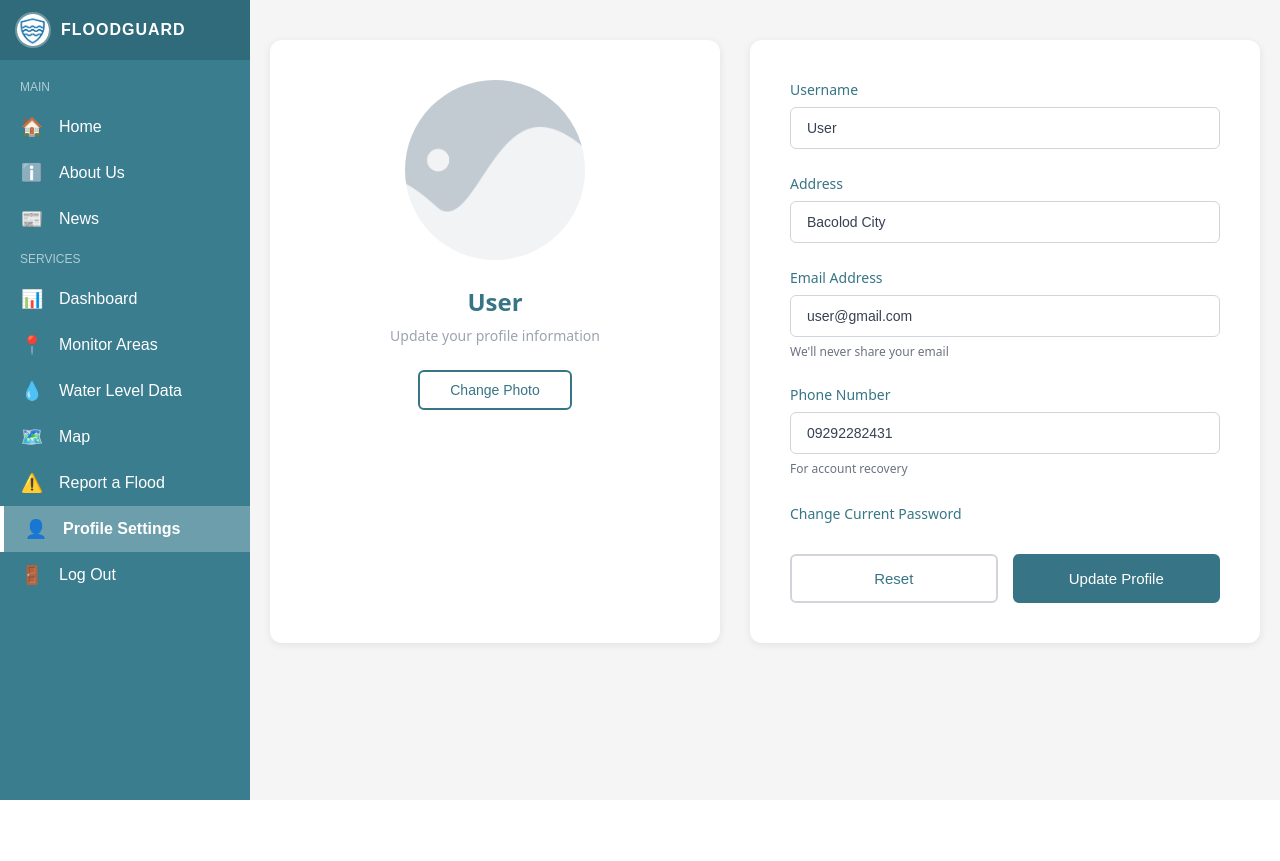
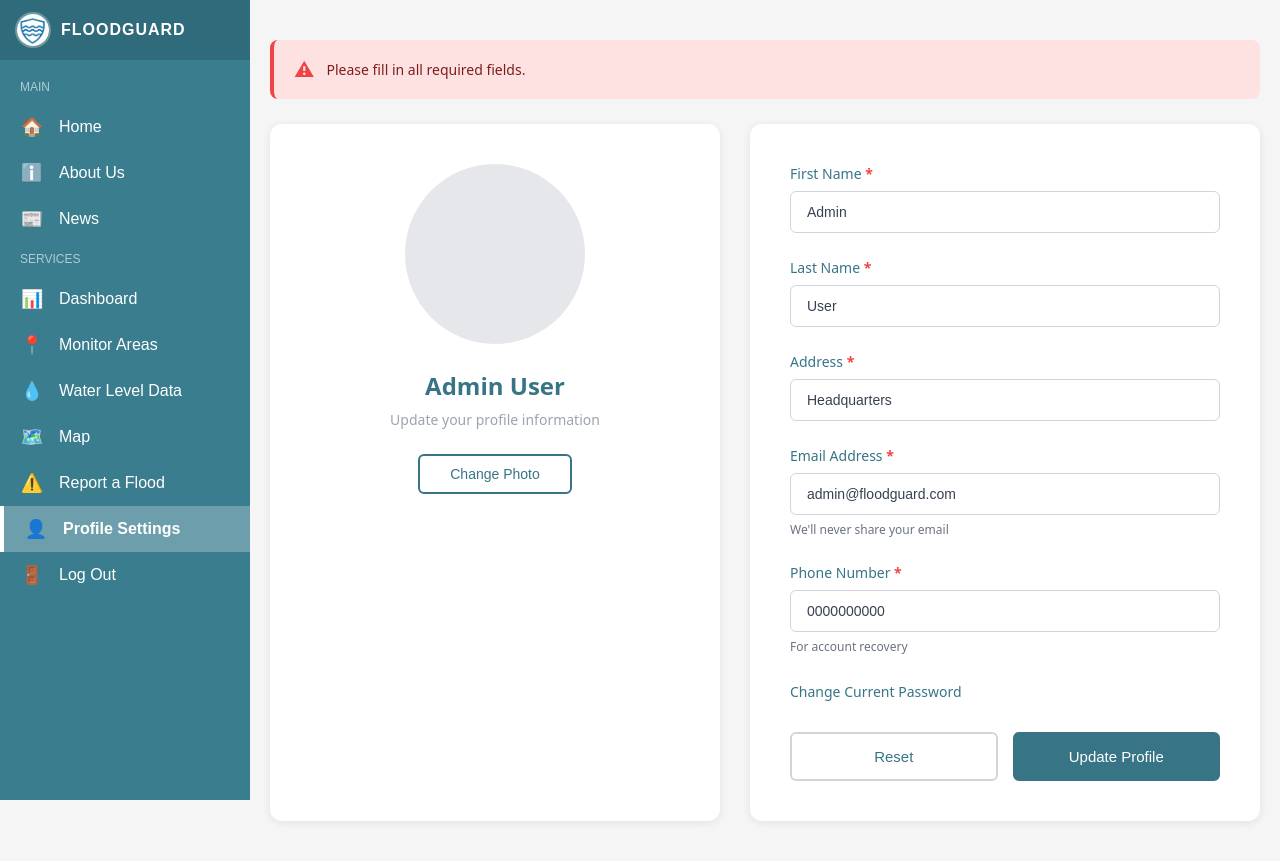
Before and after one commit to Germenio5/FloodGuard, a PHP site: page /views/user-profile-settings.php?error=required in a window 1280 px wide. Before the commit the page ends 800 px from the top, so only its background shows below. Run offline with PHP 8.4, Linux system fonts and the light colour scheme; the visitor is signed in with stand-in values (Sample User, id 1); data comes from the database, SQL or seed files in the repository.

Commit message:
Update Profile Settings

```diff
--- a/assets/css/userprofilesettings.css
+++ b/assets/css/userprofilesettings.css
@@ -17,6 +17,70 @@ body {
 .container {
     max-width: 1200px;
     margin: 0 auto;
+}
+
+/* ===== MESSAGE CONTAINERS ===== */
+.message-container {
+    margin-bottom: 25px;
+    border-radius: 8px;
+    overflow: hidden;
+    animation: slideDown 0.3s ease-out;
+}
+
+@keyframes slideDown {
+    from {
+        opacity: 0;
+        transform: translateY(-10px);
+    }
+    to {
+        opacity: 1;
+        transform: translateY(0);
+    }
+}
+
+.success-message {
+    background: #d1fae5;
+    border-left: 4px solid #10b981;
+}
+
+.error-message {
+    background: #fee2e2;
+    border-left: 4px solid #ef4444;
+}
+
+.message-content {
+    display: flex;
+    align-items: center;
+    padding: 16px 20px;
+    gap: 12px;
+}
+
+.message-icon {
+    font-size: 20px;
+    font-weight: bold;
+    flex-shrink: 0;
+}
+
+.success-message .message-icon {
+    color: #10b981;
+}
+
+.error-message .message-icon {
+    color: #ef4444;
+}
+
+.message-content p {
+    font-size: 14px;
+    font-weight: 500;
+    margin: 0;
+}
+
+.success-message .message-content p {
+    color: #065f46;
+}
+
+.error-message .message-content p {
+    color: #7f1d1d;
 }
 
 /* ===== PROFILE LAYOUT ===== */
@@ -113,6 +177,11 @@ body {
     color: #377586;
     font-weight: 500;
     margin-bottom: 8px;
+}
+
+.required {
+    color: #ef4444;
+    font-weight: 600;
 }
 
 .form-input {
--- a/assets/js/profile-settings.js
+++ b/assets/js/profile-settings.js
@@ -1,3 +1,4 @@
+// Password Modal Management
 const passwordModal = document.getElementById('passwordModal');
 const changePasswordLink = document.getElementById('changePasswordLink');
 const cancelBtn = document.getElementById('cancelBtn');
@@ -16,3 +17,151 @@ passwordModal.addEventListener('click', function(e) {
         passwordModal.style.display = 'none';
     }
 });
+
+// Photo Upload Management
+const changePhotoBtn = document.getElementById('changePhotoBtn');
+const photoInput = document.getElementById('photoInput');
+const photoUpload = document.getElementById('photoUpload');
+const photoPreview = document.getElementById('photoPreview');
+const photoImg = document.getElementById('photoImg');
+
+// Open file picker when "Change Photo" button is clicked
+changePhotoBtn.addEventListener('click', function() {
+    photoInput.click();
+});
+
+// Handle photo file selection
+photoInput.addEventListener('change', function() {
+    const file = this.files[0];
+
+    if (file) {
+        // File size validation (2MB max)
+        const maxSize = 2 * 1024 * 1024;
+        if (file.size > maxSize) {
+            alert('File is too large. Maximum size is 2MB.');
+            this.value = '';
+            return;
+        }
+
+        // File type validation
+        const allowedTypes = ['image/jpeg', 'image/png', 'image/gif'];
+        if (!allowedTypes.includes(file.type)) {
+            alert('Invalid file format. Please upload JPG, PNG, or GIF.');
+            this.value = '';
+            return;
+        }
+
+        // Preview image
+        const reader = new FileReader();
+        reader.onload = function(e) {
+            // Display preview
+            if (photoImg) {
+                photoImg.src = e.target.result;
+            } else {
+                // If no image exists, create one
+                const img = document.createElement('img');
+                img.src = e.target.result;
+                img.alt = 'Profile Photo';
+                img.id = 'photoImg';
+                const placeholder = photoPreview.querySelector('.photo-placeholder');
+                if (placeholder) {
+                    placeholder.remove();
+                }
+                photoPreview.appendChild(img);
+            }
+        };
+        reader.readAsDataURL(file);
+
+        // Copy file to hidden upload input
+        const dataTransfer = new DataTransfer();
+        dataTransfer.items.add(file);
+        photoUpload.files = dataTransfer.files;
+    }
+});
+
+// Reset button functionality
+const resetBtn = document.getElementById('resetBtn');
+if (resetBtn) {
+    resetBtn.addEventListener('click', function(e) {
+        e.preventDefault();
+
+        // Reset form fields to original values
+        document.getElementById('first_name').value = document.getElementById('originalFirstName').value;
+        document.getElementById('last_name').value = document.getElementById('originalLastName').value;
+        document.getElementById('address').value = document.getElementById('originalAddress').value;
+        document.getElementById('email').value = document.getElementById('originalEmail').value;
+        document.getElementById('phone').value = document.getElementById('originalPhone').value;
+
+        // Clear photo file input
+        document.getElementById('photoUpload').value = '';
+        document.getElementById('photoInput').value = '';
+    });
+}
+
+// Form validation
+const profileForm = document.querySelector('.profile-form');
+if (profileForm) {
+    profileForm.addEventListener('submit', function(e) {
+        // Get form inputs
+        const firstName = document.getElementById('first_name').value.trim();
+        const lastName = document.getElementById('last_name').value.trim();
+        const address = document.getElementById('address').value.trim();
+        const email = document.getElementById('email').value.trim();
+        const phone = document.getElementById('phone').value.trim();
+
+        // Validate required fields
+        if (!firstName || !lastName || !address || !email || !phone) {
+            e.preventDefault();
+            alert('Please fill in all required fields.');
+            return false;
+        }
+
+        // Validate email format
+        const emailRegex = /^[^\s@]+@[^\s@]+\.[^\s@]+$/;
+        if (!emailRegex.test(email)) {
+            e.preventDefault();
+            alert('Please enter a valid email address.');
+            return false;
+        }
+
+        // Validate phone format (basic validation for 9-10 digits)
+        const phoneRegex = /^(\+?\d{1,3}[\s.-]?)?\d{9,10}$/;
+        if (!phoneRegex.test(phone)) {
+            e.preventDefault();
+            alert('Please enter a valid phone number.');
+            return false;
+        }
+    });
+}
+
+// Password validation in modal
+const passwordForm = document.querySelector('.password-form');
+if (passwordForm) {
+    passwordForm.addEventListener('submit', function(e) {
+        const currentPassword = document.getElementById('current-password').value;
+        const newPassword = document.getElementById('new-password').value;
+        const confirmPassword = document.getElementById('confirm-password').value;
+
+        // Validate required fields
+        if (!currentPassword || !newPassword || !confirmPassword) {
+            e.preventDefault();
+            alert('Please fill in all password fields.');
+            return false;
+        }
+
+        // Check if passwords match
+        if (newPassword !== confirmPassword) {
+            e.preventDefault();
+            alert('New passwords do not match.');
+            return false;
+        }
+
+        // Validate password strength (min 8 chars, uppercase, lowercase, number)
+        const passwordRegex = /^(?=.*[a-z])(?=.*[A-Z])(?=.*\d).{8,}$/;
+        if (!passwordRegex.test(newPassword)) {
+            e.preventDefault();
+            alert('New password must be at least 8 characters long and contain uppercase, lowercase, and numbers.');
+            return false;
+        }
+    });
+}
--- a/config/floodguard_db.sql
+++ b/config/floodguard_db.sql
@@ -69,6 +69,7 @@ CREATE TABLE `users` (
   `phone` varchar(20) NOT NULL,
   `address` varchar(255) NOT NULL,
   `password_hash` varchar(255) NOT NULL,
+  `profile_photo` varchar(255) DEFAULT NULL,
   `role` enum('user','admin') NOT NULL DEFAULT 'user',
   `created_at` timestamp NOT NULL DEFAULT current_timestamp()
 ) ENGINE=InnoDB DEFAULT CHARSET=utf8mb4 COLLATE=utf8mb4_general_ci;
--- a/controllers/profile-settings-controller.php
+++ b/controllers/profile-settings-controller.php
@@ -1,10 +1,85 @@
 <?php
+/**
+ * User Profile Settings Controller
+ * Fetches and prepares user profile data
+ */
 
+session_start();
+
+// Check if user is logged in
+if (!isset($_SESSION['user_id']) || empty($_SESSION['user_id'])) {
+    header("Location: ../views/login-user.php?error=login_required");
+    exit();
+}
+
+// Include database connection and user model
+require_once __DIR__ . '/../config/config.php';
+require_once __DIR__ . '/../models/user.php';
+
+// Get current user ID from session
+$userId = $_SESSION['user_id'];
+
+// Fetch user data from database
+$userFromDb = get_user_by_id($conn, $userId);
+
+if (!$userFromDb) {
+    // User not found, logout
+    session_destroy();
+    header("Location: ../views/login-user.php?error=session");
+    exit();
+}
+
+// Initialize form data with database values
 $userData = [
-    'username' => 'User',
-    'address' => 'Bacolod City',
-    'email' => 'user@gmail.com',
-    'phone' => '09292282431',
-    'profile_photo' => '../assets/images/placeholder-image.png'
+    'id' => $userFromDb['id'],
+    'first_name' => $userFromDb['first_name'],
+    'last_name' => $userFromDb['last_name'],
+    'email' => $userFromDb['email'],
+    'phone' => $userFromDb['phone'],
+    'address' => $userFromDb['address'],
+    'profile_photo' => $userFromDb['profile_photo'] ?? '../assets/images/placeholder-profile.png',
+    'created_at' => $userFromDb['created_at']
 ];
+
+// Handle success/error messages from profile update
+$successMessage = "";
+$errorMessage = "";
+
+if (isset($_GET['success'])) {
+    $successMessage = "Profile updated successfully!";
+}
+
+if (isset($_GET['error'])) {
+    $error = $_GET['error'];
+    switch ($error) {
+        case 'required':
+            $errorMessage = "Please fill in all required fields.";
+            break;
+        case 'email_invalid':
+            $errorMessage = "Invalid email address format.";
+            break;
+        case 'phone_invalid':
+            $errorMessage = "Invalid phone number format.";
+            break;
+        case 'email_taken':
+            $errorMessage = "This email is already registered.";
+            break;
+        case 'db':
+            $errorMessage = "Database error. Please try again later.";
+            break;
+        case 'file_too_large':
+            $errorMessage = "Profile photo is too large. Maximum size is 2MB.";
+            break;
+        case 'invalid_file_type':
+            $errorMessage = "Invalid photo format. Please upload JPG, PNG, or GIF.";
+            break;
+        case 'no_changes':
+            $errorMessage = "No changes were made to your profile.";
+            break;
+        default:
+            $errorMessage = "An error occurred. Please try again.";
+            break;
+    }
+}
+
 ?>
--- a/models/user.php
+++ b/models/user.php
@@ -98,7 +98,7 @@ function authenticate_user($conn, $email, $password) {
  */
 function get_user_by_id($conn, $user_id) {
     $user_id = intval($user_id);
-    $query = "SELECT id, first_name, last_name, email, phone, address, role, created_at FROM users WHERE id = $user_id LIMIT 1";
+    $query = "SELECT id, first_name, last_name, email, phone, address, profile_photo, role, created_at FROM users WHERE id = $user_id LIMIT 1";
     $result = $conn->query($query);
 
     if ($result && $result->num_rows > 0) {
@@ -117,7 +117,7 @@ function get_user_by_id($conn, $user_id) {
  */
 function update_user($conn, $user_id, $data) {
     $user_id = intval($user_id);
-    $allowed_fields = ['first_name', 'last_name', 'phone', 'address'];
+    $allowed_fields = ['first_name', 'last_name', 'phone', 'address', 'email', 'profile_photo'];
 
     $set_clause = [];
     foreach ($data as $key => $value) {
--- a/views/user-profile-settings.php
+++ b/views/user-profile-settings.php
@@ -16,76 +16,127 @@ include '../controllers/profile-settings-controller.php';
 
 <main class="profile-page">
     <div class="container">
+        <!-- Success Message -->
+        <?php if (!empty($successMessage)): ?>
+            <div class="message-container success-message">
+                <div class="message-content">
+                    <span class="message-icon">✓</span>
+                    <p><?= htmlspecialchars($successMessage) ?></p>
+                </div>
+            </div>
+        <?php endif; ?>
+
+        <!-- Error Message -->
+        <?php if (!empty($errorMessage)): ?>
+            <div class="message-container error-message">
+                <div class="message-content">
+                    <span class="message-icon">⚠</span>
+                    <p><?= htmlspecialchars($errorMessage) ?></p>
+                </div>
+            </div>
+        <?php endif; ?>
+
         <div class="profile-layout">
 
             <!-- Left Side - Profile Photo -->
             <div class="profile-photo-section">
                 <div class="photo-container">
-                    <div class="profile-photo">
-                        <?php if(empty($userData['profile_photo'])): ?>
-                            <div class="photo-placeholder"></div>
+                    <div class="profile-photo" id="photoPreview">
+                        <?php if (!empty($userData['profile_photo']) && $userData['profile_photo'] !== '../assets/images/placeholder-profile.png'): ?>
+                            <img src="<?= htmlspecialchars($userData['profile_photo']) ?>" alt="Profile Photo" id="photoImg">
                         <?php else: ?>
-                            <img src="<?= htmlspecialchars($userData['profile_photo']) ?>" alt="Profile Photo">
+                            <div class="photo-placeholder">
+
+                            </div>
                         <?php endif; ?>
                     </div>
-                    <h2 class="profile-name"><?= htmlspecialchars($userData['username']) ?></h2>
+                    <h2 class="profile-name"><?= htmlspecialchars($userData['first_name'] . ' ' . $userData['last_name']) ?></h2>
                     <p class="profile-subtitle">Update your profile information</p>
-                    <button class="change-photo-btn">Change Photo</button>
+                    <button type="button" class="change-photo-btn" id="changePhotoBtn">Change Photo</button>
+                    <input type="file" id="photoInput" accept="image/jpeg,image/png,image/gif" style="display: none;">
                 </div>
             </div>
 
             <!-- Right Side - Profile Form -->
             <div class="profile-form-section">
-                <form class="profile-form" method="POST" action="update-profile.php">
-                    <!-- Username -->
+                <form class="profile-form" method="POST" action="../controllers/update-profile.php" enctype="multipart/form-data">
+                    <!-- First Name -->
                     <div class="form-group">
-                        <label for="username" class="form-label">Username</label>
+                        <label for="first_name" class="form-label">First Name <span class="required">*</span></label>
                         <input
                             type="text"
-                            id="username"
-                            name="username"
+                            id="first_name"
+                            name="first_name"
                             class="form-input"
-                            value="<?= htmlspecialchars($userData['username']) ?>"
+                            value="<?= htmlspecialchars($userData['first_name']) ?>"
+                            required
+                        >
+                    </div>
+
+                    <!-- Last Name -->
+                    <div class="form-group">
+                        <label for="last_name" class="form-label">Last Name <span class="required">*</span></label>
+                        <input
+                            type="text"
+                            id="last_name"
+                            name="last_name"
+                            class="form-input"
+                            value="<?= htmlspecialchars($userData['last_name']) ?>"
+                            required
                         >
                     </div>
 
                     <!-- Address -->
                     <div class="form-group">
-                        <label for="address" class="form-label">Address</label>
+                        <label for="address" class="form-label">Address <span class="required">*</span></label>
                         <input
                             type="text"
                             id="address"
                             name="address"
                             class="form-input"
                             value="<?= htmlspecialchars($userData['address']) ?>"
+                            required
                         >
                     </div>
 
                     <!-- Email Address -->
                     <div class="form-group">
-                        <label for="email" class="form-label">Email Address</label>
+                        <label for="email" class="form-label">Email Address <span class="required">*</span></label>
                         <input
                             type="email"
                             id="email"
                             name="email"
                             class="form-input"
                             value="<?= htmlspecialchars($userData['email']) ?>"
+                            required
                         >
                         <p class="form-note">We'll never share your email</p>
                     </div>
 
                     <!-- Phone Number -->
                     <div class="form-group">
-                        <label for="phone" class="form-label">Phone Number</label>
+                        <label for="phone" class="form-label">Phone Number <span class="required">*</span></label>
                         <input
                             type="tel"
                             id="phone"
                             name="phone"
                             class="form-input"
                             value="<?= htmlspecialchars($userData['phone']) ?>"
+                            placeholder="09xxxxxxxxx"
+                            required
                         >
                         <p class="form-note">For account recovery</p>
                     </div>
+
+                    <!-- Hidden photo input for form -->
+                    <input type="file" id="photoUpload" name="profile_photo" accept="image/jpeg,image/png,image/gif" style="display: none;">
+
+                    <!-- Store original values for reset functionality -->
+                    <input type="hidden" id="originalFirstName" value="<?= htmlspecialchars($userData['first_name']) ?>">
+                    <input type="hidden" id="originalLastName" value="<?= htmlspecialchars($userData['last_name']) ?>">
+                    <input type="hidden" id="originalAddress" value="<?= htmlspecialchars($userData['address']) ?>">
+                    <input type="hidden" id="originalEmail" value="<?= htmlspecialchars($userData['email']) ?>">
+                    <input type="hidden" id="originalPhone" value="<?= htmlspecialchars($userData['phone']) ?>">
 
                     <!-- Change Password Link -->
                     <div class="form-group">
@@ -94,7 +145,7 @@ include '../controllers/profile-settings-controller.php';
 
                     <!-- Action Buttons -->
                     <div class="form-actions">
-                        <button type="reset" class="btn btn-reset">Reset</button>
+                        <button type="button" id="resetBtn" class="btn btn-reset">Reset</button>
                         <button type="submit" class="btn btn-primary">Update Profile</button>
                     </div>
                 </form>
@@ -109,7 +160,7 @@ include '../controllers/profile-settings-controller.php';
     <div class="modal-content">
         <h2 class="modal-title">Create New Password</h2>
 
-        <form class="password-form" method="POST" action="change-password.php">
+        <form class="password-form" method="POST" action="../controllers/change-password.php">
             <!-- Current Password -->
             <div class="form-group">
                 <label for="current-password" class="form-label">Current Password</label>
@@ -131,7 +182,7 @@ include '../controllers/profile-settings-controller.php';
                     id="new-password"
                     name="new_password"
                     class="form-input"
-                    placeholder="Enter your new password"
+                    placeholder="Enter your new password (min 8 characters, uppercase, lowercase, number)"
                     required
                 >
             </div>
```
Also changed, not shown: controllers/change-password.php (added, +72 -0 lines), controllers/update-profile.php (added, +153 -0 lines).
